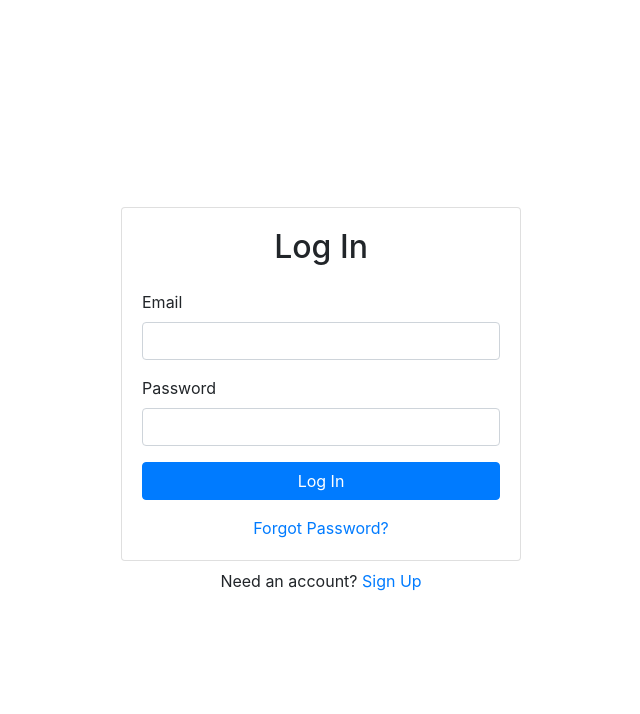
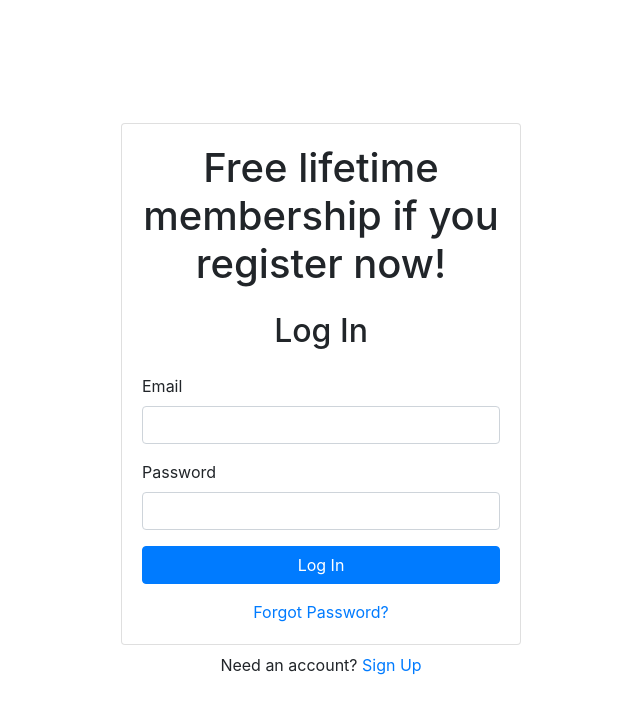
Before and after one commit to justinkretschman/backpackplanner, a React (Create React App) app: page /login in a window 1280 px wide. Shown: the top 714 px of the page, without its empty margins (319-959 px from the left). Built offline with nearby package versions, Linux system fonts and the light colour scheme; no server answers.

Commit message:
add free message

```diff
--- a/src/components/Login.js
+++ b/src/components/Login.js
@@ -30,6 +30,7 @@
     <>
       <Card>
         <Card.Body>
+          <h1 className="text-center mb-4">Free lifetime membership if you register now!</h1>
           <h2 className="text-center mb-4">Log In</h2>
           {error && <Alert variant="danger">{error}</Alert>}
           <Form onSubmit={handleSubmit}>
```
Also changed, not shown: firebase.json (added), 9 other files (tests, documents, lock files or other folders).
